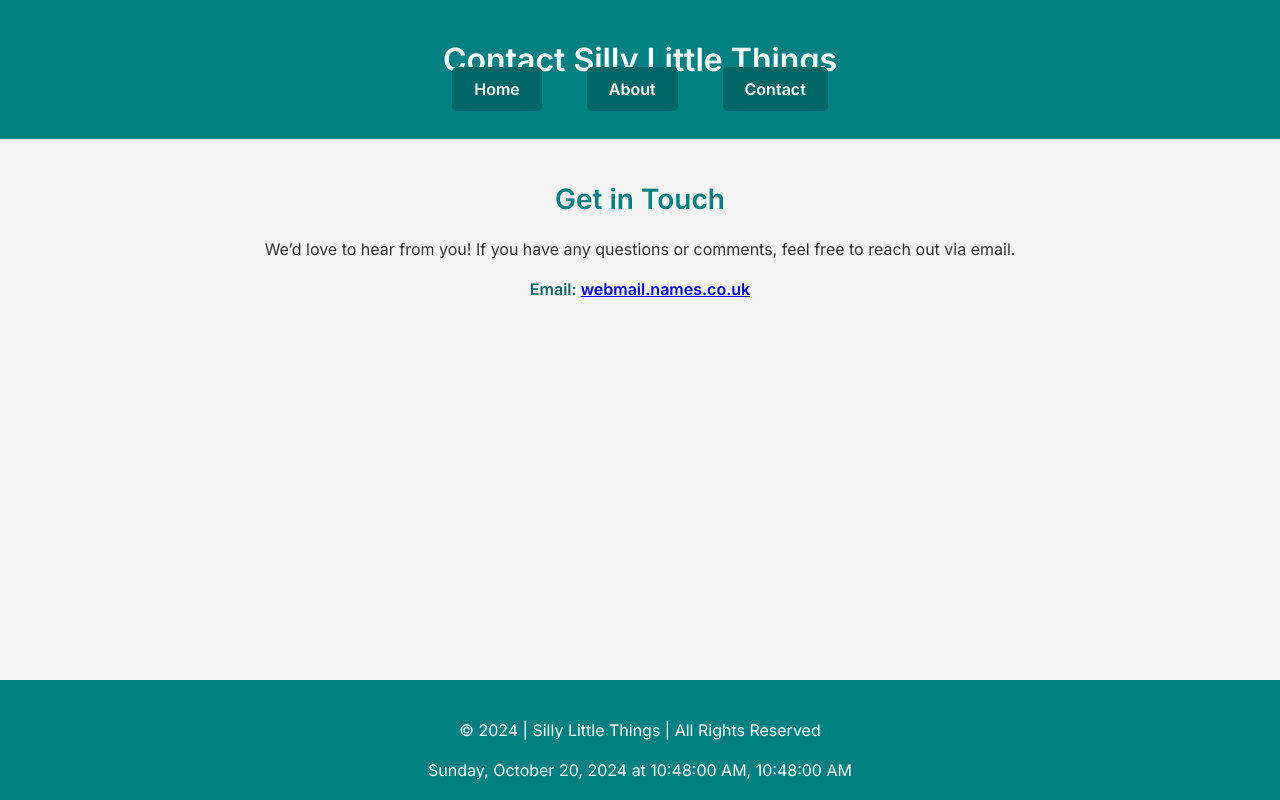
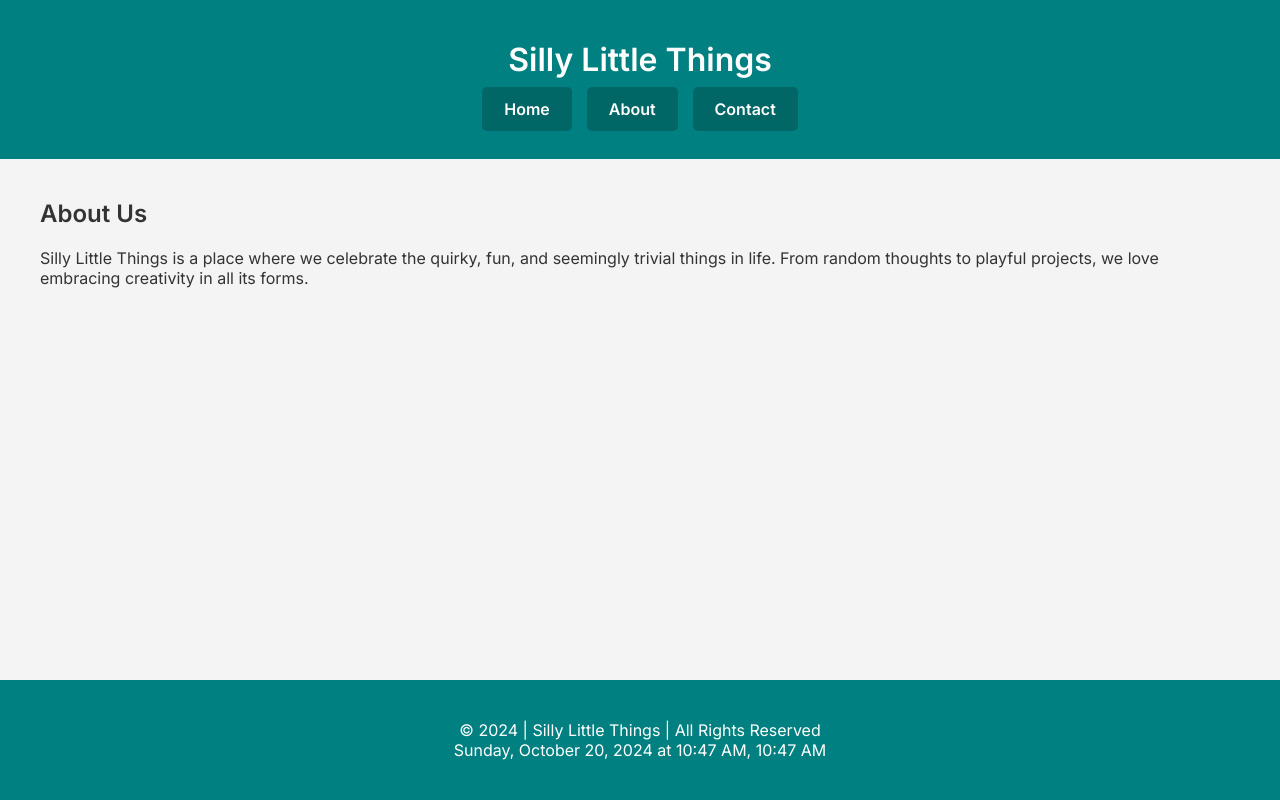
Before and after one commit to serjimmy355/sillylittlethings, a plain HTML site: page contact.html in a window 1280 px wide. Drawn offline with Linux system fonts and the light colour scheme.

Commit message:
Update contact.html

```diff
--- a/contact.html
+++ b/contact.html
@@ -3,8 +3,8 @@
 <head>
     <meta charset="UTF-8">
     <meta name="viewport" content="width=device-width, initial-scale=1.0">
-    <meta name="description" content="Get in touch with Silly Little Things">
-    <title>Contact - Silly Little Things</title>
+    <meta name="description" content="Learn more about Silly Little Things">
+    <title>About - Silly Little Things</title>
 
     <!-- Link to modern CSS reset -->
     <link rel="stylesheet" href="css/style.css">
@@ -34,9 +34,13 @@
             color: white;
             padding: 20px;
         }
-        .main-header h1, .main-footer p {
-            margin: 0;
-            text-align: center;
+        .main-header {
+            display: flex;
+            flex-direction: column;
+            align-items: center;
+        }
+        .main-header h1 {
+            margin-bottom: 20px; /* Space between title and navigation */
         }
         .main-nav ul {
             list-style-type: none;
@@ -46,41 +50,31 @@
             justify-content: center;
             gap: 15px;
         }
+        .main-nav ul li {
+            margin: 0;
+        }
         .main-nav ul li a {
             color: white;
             text-decoration: none;
             font-weight: 600;
             padding: 10px 20px;
-            background-color: #006666;
+            background-color: #006666; /* Slightly darker than header background */
             border-radius: 5px;
             transition: background-color 0.3s, transform 0.3s;
             border: 2px solid transparent;
         }
         .main-nav ul li a:hover,
         .main-nav ul li a:focus {
-            background-color: #004c4c;
-            border-color: #ffffff;
-            transform: scale(1.05);
+            background-color: #004c4c; /* Darker green on hover */
+            border-color: #ffffff; /* White border on hover */
+            transform: scale(1.05); /* Slight zoom effect */
         }
         .content {
             flex: 1;
-            padding-top: 20px;
+        }
+        .date-time {
             text-align: center;
-        }
-        .contact-section h2 {
-            color: #008080;
-            font-size: 28px;
-        }
-        .contact-section p {
-            font-size: 16px;
-            margin: 20px auto;
-            max-width: 800px;
-        }
-        .contact-email {
-            font-size: 18px;
-            font-weight: bold;
-            color: #006666;
-            margin: 10px 0;
+            margin-top: 10px;
         }
     </style>
 </head>
@@ -88,7 +82,7 @@
     <!-- Header -->
     <header class="main-header">
         <div class="container">
-            <h1>Contact Silly Little Things</h1>
+            <h1>Silly Little Things</h1>
             <nav class="main-nav">
                 <ul>
                     <li><a href="index.html">Home</a></li>
@@ -101,12 +95,12 @@
 
     <!-- Main content -->
     <main class="container content">
-        <section class="contact-section">
-            <h2>Get in Touch</h2>
+        <section class="about-section">
+            <h2>About Us</h2>
             <p>
-                We’d love to hear from you! If you have any questions or comments, feel free to reach out via email.
+                Silly Little Things is a place where we celebrate the quirky, fun, and seemingly trivial things in life.
+                From random thoughts to playful projects, we love embracing creativity in all its forms.
             </p>
-            <p class="contact-email">Email: <a href="mailto:webmail.names.co.uk">webmail.names.co.uk</a></p>
         </section>
     </main>
 
@@ -114,13 +108,12 @@
     <footer class="main-footer">
         <div class="container">
             <p>&copy; 2024    |    Silly Little Things    |    All Rights Reserved</p>
-        </div>
-        <div class="date-time">
-            <p id="current-date-time"></p>
+            <!-- Date and Time beneath the footer text -->
+            <p id="current-date-time" class="date-time"></p>
         </div>
     </footer>
 
-    <!-- JavaScript to display the current date and time -->
+    <!-- JavaScript to display the current date and time once -->
     <script>
         function displayDateTime() {
             const now = new Date();
@@ -130,14 +123,15 @@
                 month: 'long',
                 day: 'numeric',
                 hour: '2-digit',
-                minute: '2-digit',
-                second: '2-digit'
+                minute: '2-digit'
             };
-            const formattedDateTime = now.toLocaleDateString('en-US', options) + ', ' + now.toLocaleTimeString('en-US');
+            const formattedDateTime = now.toLocaleDateString('en-US', options) + ', ' + now.toLocaleTimeString('en-US', { hour: '2-digit', minute: '2-digit' });
             document.getElementById('current-date-time').innerHTML = formattedDateTime;
         }
-        displayDateTime();
-        setInterval(displayDateTime, 1000);
+        displayDateTime(); // Display time once when the page loads
     </script>
+
+    <!-- Link to external JavaScript file -->
+    <script src="js/script.js"></script>
 </body>
 </html>
```
